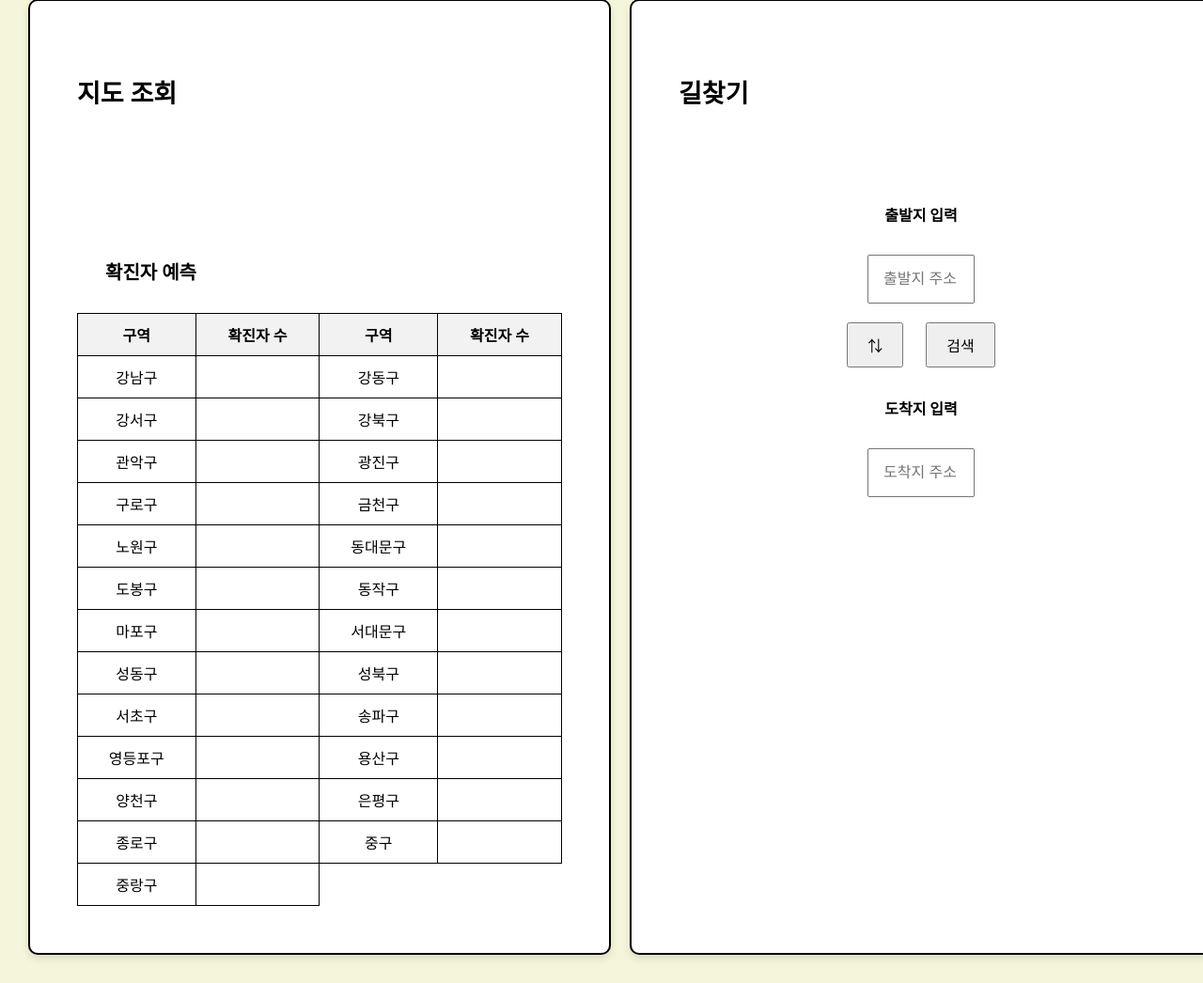
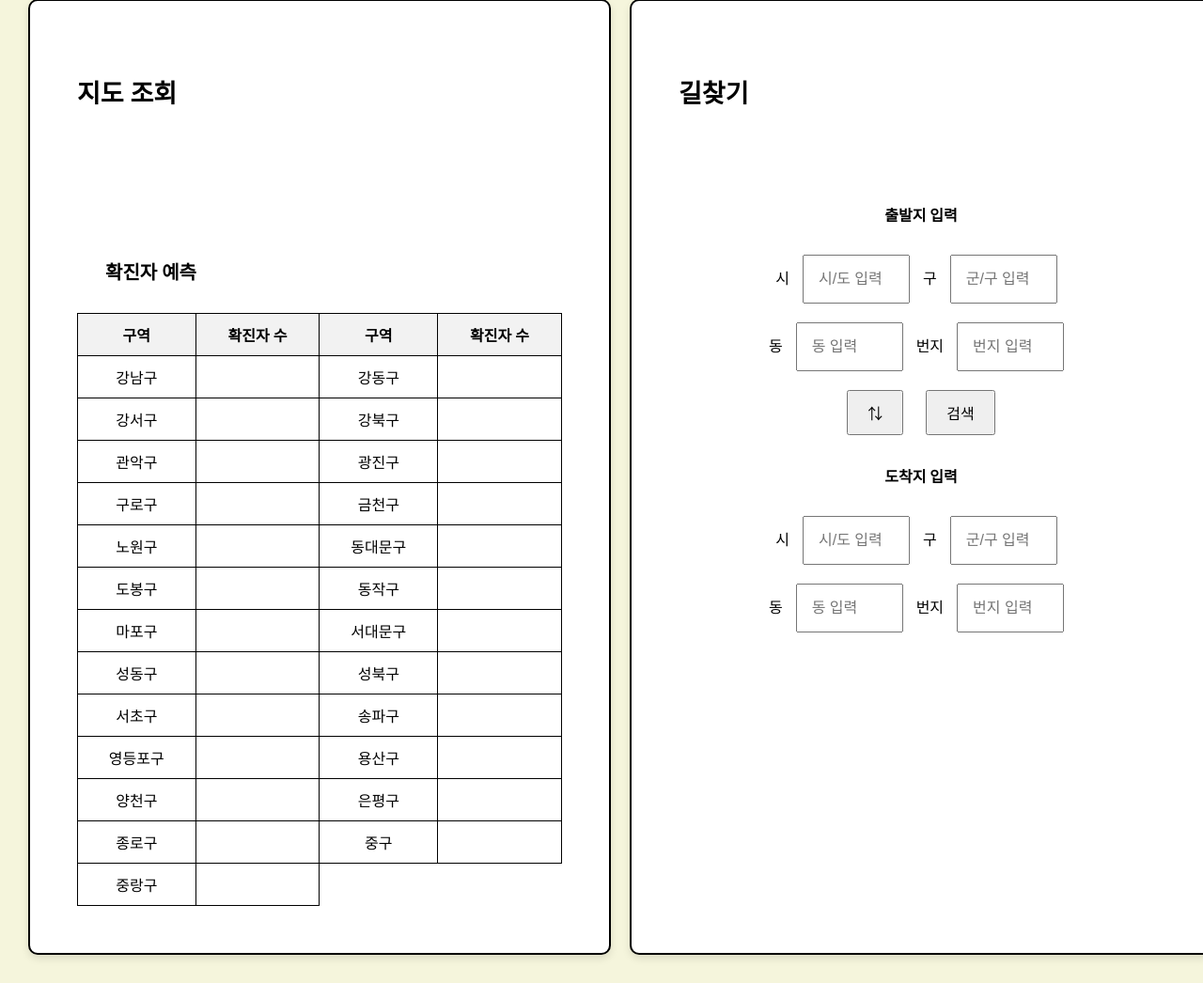
Before and after one commit to kkingeo/Bigcontest2024, a Flask app: page / in a window 1280 px wide. Shown: the part 233-1279 px from the top of the page at 94% size. Run offline with Flask 3, Linux system fonts and the light colour scheme.

Commit message:
Update index.html

```diff
--- a/templates/index.html
+++ b/templates/index.html
@@ -130,13 +130,32 @@
 
                 <div class="inputbox">
                     <h4>출발지 입력</h4>
-                    <input type="text" id="start_address" placeholder="출발지 주소 입력" tabindex="1">
+                    <label for="start_city">시</label>
+                    <input type="text" id="start_city" placeholder="시/도 입력" tabindex="1">
+                    <label for="start_gu">구</label>
+                    <input type="text" id="start_gu" placeholder="군/구 입력" tabindex="2">
+                    <br>
+                    <label for="start_dong">동</label>
+                    <input type="text" id="start_dong" placeholder="동 입력" tabindex="3">
+
+                    <label for="start_bunji">번지</label>
+                    <input type="text" id="start_bunji" placeholder="번지 입력" tabindex="4">
                     <br>
                     <button onclick="switchPlaces()">⇅</button>
-                    <button id="find_route_button" onclick="submitForm(event)">검색</button> <!-- event 추가 -->
+                    <button id="find_route_button" onclick="submitForm(event)">검색</button>
                     <br>
                     <h4>도착지 입력</h4>
-                    <input type="text" id="end_address" placeholder="도착지 주소 입력" tabindex="2">
+                    <label for="end_city">시</label>
+                    <input type="text" id="end_city" placeholder="시/도 입력" tabindex="5">
+
+                    <label for="end_gu">구</label>
+                    <input type="text" id="end_gu" placeholder="군/구 입력" tabindex="6">
+                    <br>
+                    <label for="end_dong">동</label>
+                    <input type="text" id="end_dong" placeholder="동 입력" tabindex="7">
+
+                    <label for="end_bunji">번지</label>
+                    <input type="text" id="end_bunji" placeholder="번지 입력" tabindex="8">
                 </div>
 
             </div>
```
